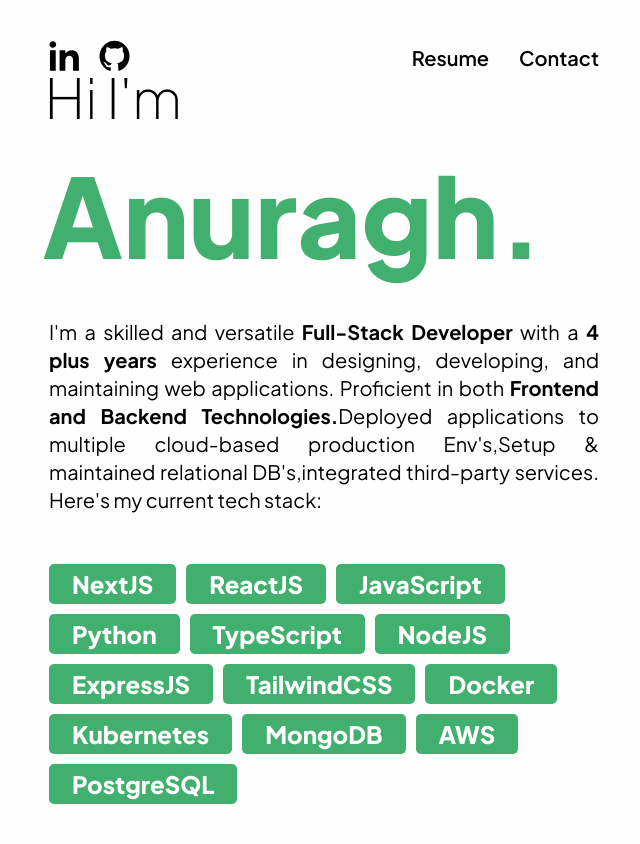
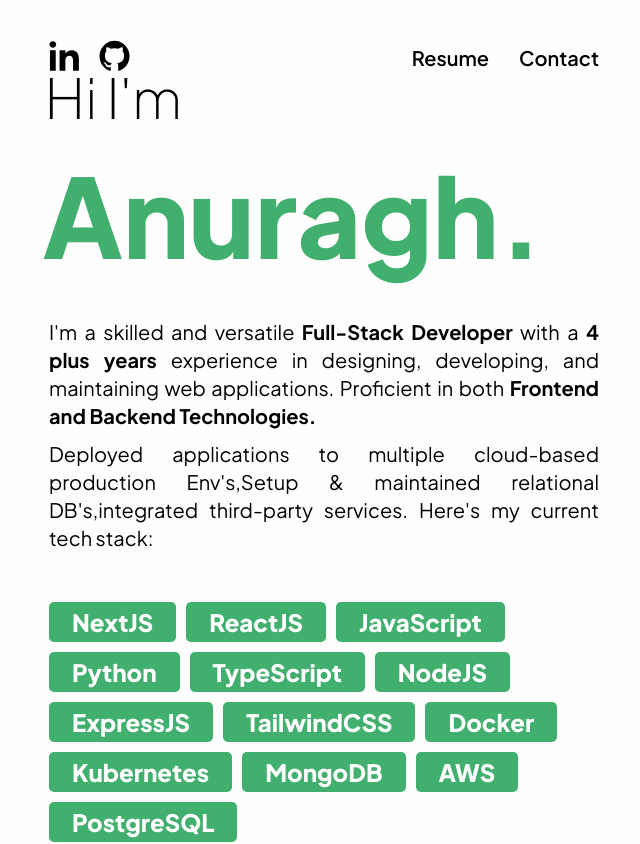
Before and after one commit to Anuragh33/My-Portfolio, a React (Create React App) app: page / in a window 1280 px wide. Shown: the top 844 px of the page, without its empty margins (316-956 px from the left). Built offline with nearby package versions, Linux system fonts and the light colour scheme.

Commit message:
Update header.js

```diff
--- a/src/components/header/header.js
+++ b/src/components/header/header.js
@@ -20,6 +20,8 @@
         with a <strong> 4 plus years </strong> experience in designing,
         developing, and maintaining web applications. Proficient in both
         <strong> Frontend and Backend Technologies.</strong>
+      </BasicText>
+      <BasicText>
         Deployed applications to multiple cloud-based production Env's,Setup &
         maintained relational DB's,integrated third-party services. Here's my
         current tech stack:
```
